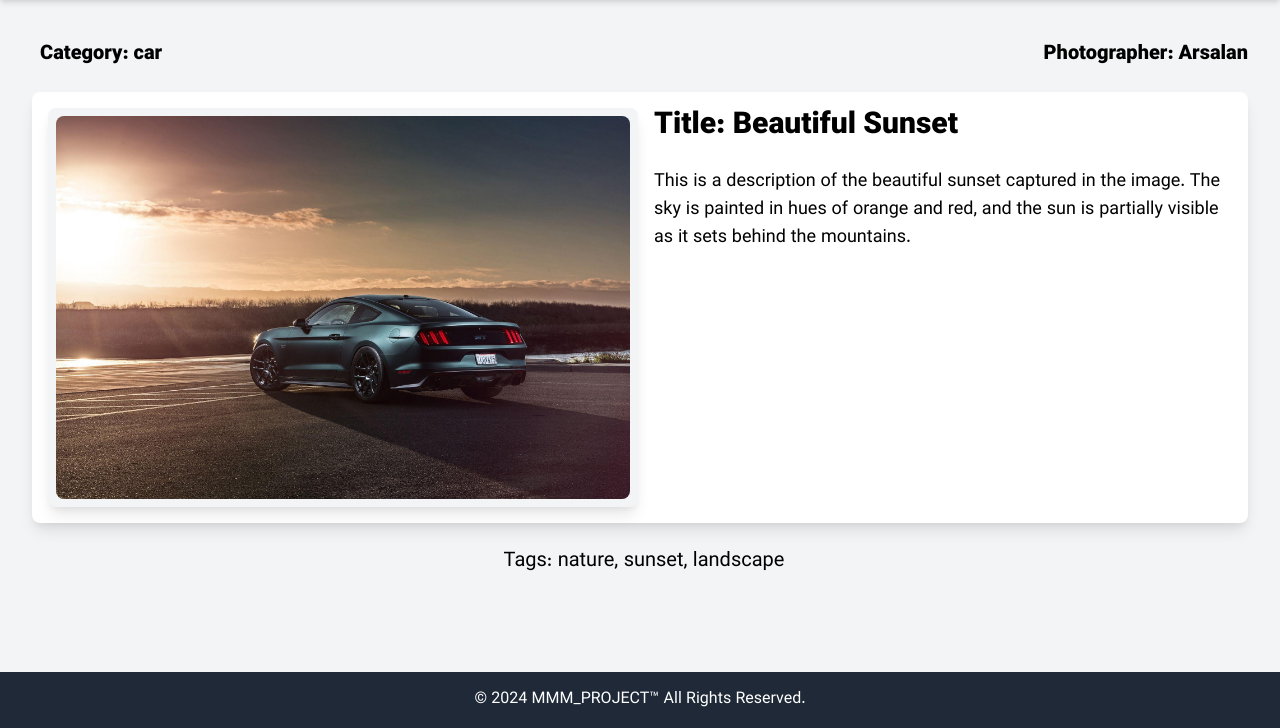
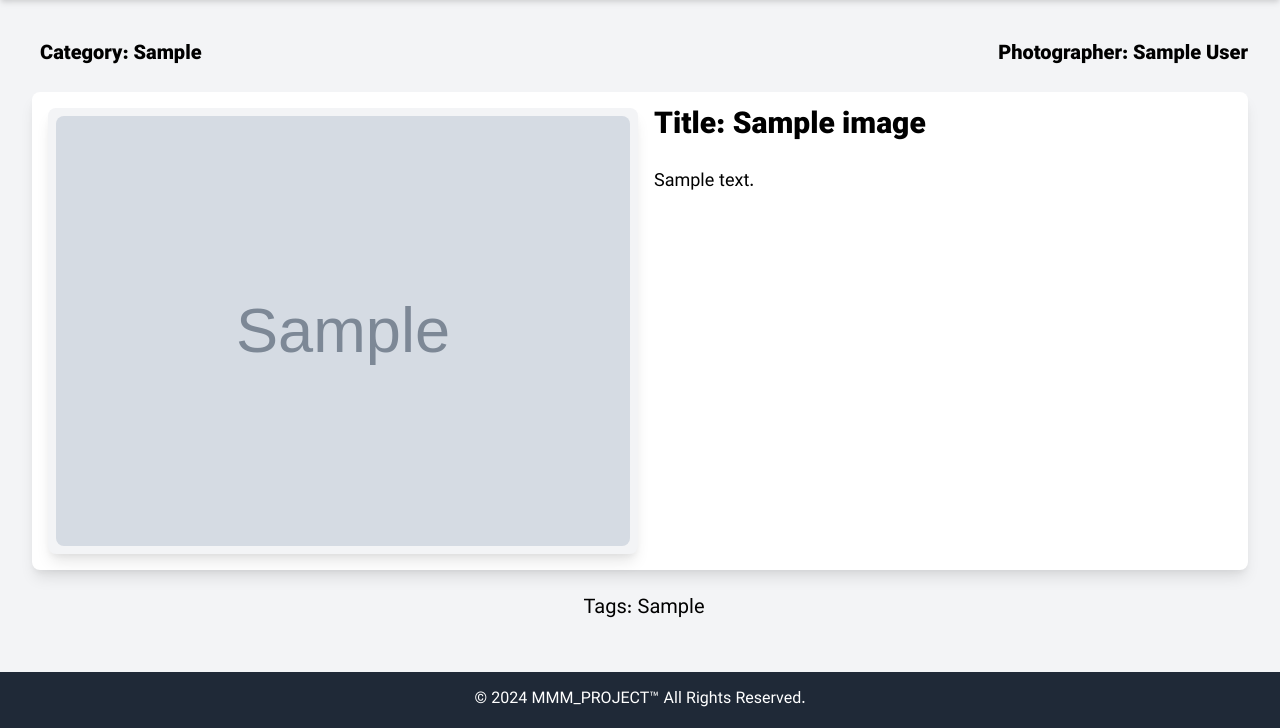
Before and after one commit to saeed-54996/MMM-Project, a Flask app: page /picture/1/ in a window 1280 px wide. Shown: the part 72-800 px from the top of the page. Run offline with Flask 3, Linux system fonts and the light colour scheme; tables that the repository leaves empty hold one stand-in row (values such as "Sample post"); grey boxes marked "Sample" are stand-in pictures; some libraries are stand-ins or nearby versions.

Commit message:
making picture dynamic

```diff
--- a/my_flask_app/app.py
+++ b/my_flask_app/app.py
@@ -1,7 +1,7 @@
 from flask import *
 from init import app, db
 from model import *
-from controler import login, signup ,upload_photo,user_profile,show_pictures,submit_article
+from controler import login, signup ,upload_photo,user_profile,show_pictures,show_single_picture,submit_article
 
 @app.route('/')
 def home():
@@ -33,7 +33,7 @@ def pictures():
 
 @app.route('/picture/<picture_id>/')
 def picture(picture_id):
-    return render_template('picture.html')
+    return show_single_picture(picture_id)
 
 @app.route('/article/')
 def article():
--- a/my_flask_app/controler.py
+++ b/my_flask_app/controler.py
@@ -63,6 +63,11 @@ def user_profile():
 def show_pictures():
     images = Images.query.all()
     return render_template('pictures.html',images=images)
+
+def show_single_picture(picture_id):
+    image = Images.query.filter_by(id=picture_id).first()
+    name = image.user.name if image.user else 'Unknown User'
+    return render_template('picture.html',path=image.path,title=image.title,des=image.description,category=image.category,tags=image.tags,name=name)
 
 def submit_article():
     if 'user_id' not in session:
--- a/my_flask_app/templates/picture.html
+++ b/my_flask_app/templates/picture.html
@@ -12,31 +12,31 @@
         <div class="text-xl font-bold flex items-center">
             <span class="icon-category mr-2"></span>
             <iconify-icon icon="carbon:category" width="1.4rem"></iconify-icon>
-            Category: car
+            Category: {{ category }}
         </div>
         <div class="text-xl gap-2 font-bold flex items-center">
             <span class="icon-photographer mr-6"></span>
             <iconify-icon icon="entypo:camera" width="1.4rem"></iconify-icon>
-            <p>Photographer: Arsalan</p>
+            <p>Photographer: {{ name }}</p>
         </div>
     </div>
 
     <div class="flex flex-wrap lg:flex-nowrap bg-white shadow-lg rounded-lg p-4">
         <div class="w-full lg:w-2/3 mb-4 lg:mb-0">
             <div class="bg-gray-100 p-2 rounded-lg shadow-lg">
-                <img src="{{ url_for('static', filename='img/photo4.jpg') }}" class="w-full h-auto rounded-lg">
+                <img src="{{ url_for('static', filename='img/'+path) }}" class="w-full h-auto rounded-lg">
             </div>
         </div>
         <div class="w-full lg:w-2/3 lg:pl-4">
-            <h2 class="text-3xl font-bold mb-6">Title: Beautiful Sunset</h2>
-            <p class="text-lg ">This is a description of the beautiful sunset captured in the image. The sky is painted in hues of orange and red, and the sun is partially visible as it sets behind the mountains.</p>
+            <h2 class="text-3xl font-bold mb-6">Title: {{ title }}</h2>
+            <p class="text-lg ">{{ des }}</p>
         </div>
     </div>
 
     <div class="flex justify-center mt-6 text-xl items-center">
         <span class="icon-tags mr-2"></span>
         <iconify-icon icon="icon-park-outline:tag" width="1.4rem"></iconify-icon>
-        Tags: nature, sunset, landscape
+        Tags: {{ tags }}
     </div>
 </main>
 {% endblock %}
```
